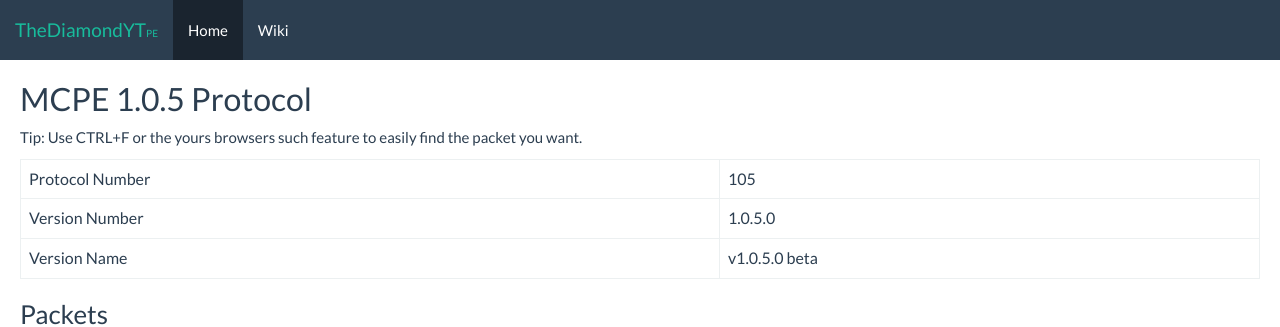
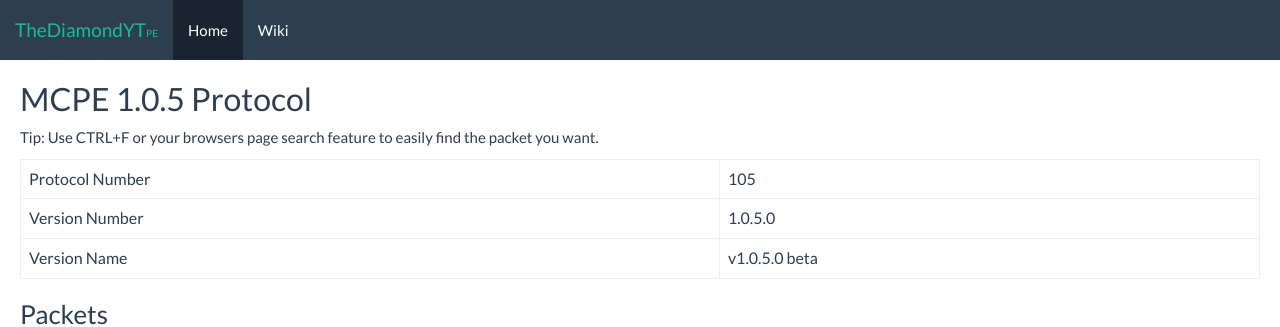
Before and after one commit to GNU-Droid/pe.thediamondyt.tk, a Jekyll site: the page built from _wiki/protocol/1.0.5/Info.md, in a window 1280 px wide and 900 px high. Shown: the top 327 px of the window. Built offline with Jekyll 4.4.1, drawn with Linux system fonts in a browser that asks for light colours.

Commit message:
Fix my stupid english

```diff
--- a/_wiki/protocol/1.0.5/Info.md
+++ b/_wiki/protocol/1.0.5/Info.md
@@ -3,7 +3,7 @@ title: MCPE 1.0.5 Protocol
 permalink: /wiki/protocol/1.0.5/
 ---
 ## MCPE 1.0.5 Protocol
-Tip: Use CTRL+F or the yours browsers such feature to easily find the packet you want.
+Tip: Use CTRL+F or your browsers page search feature to easily find the packet you want.
 
 {:.table}
 {:.table-bordered}
```
